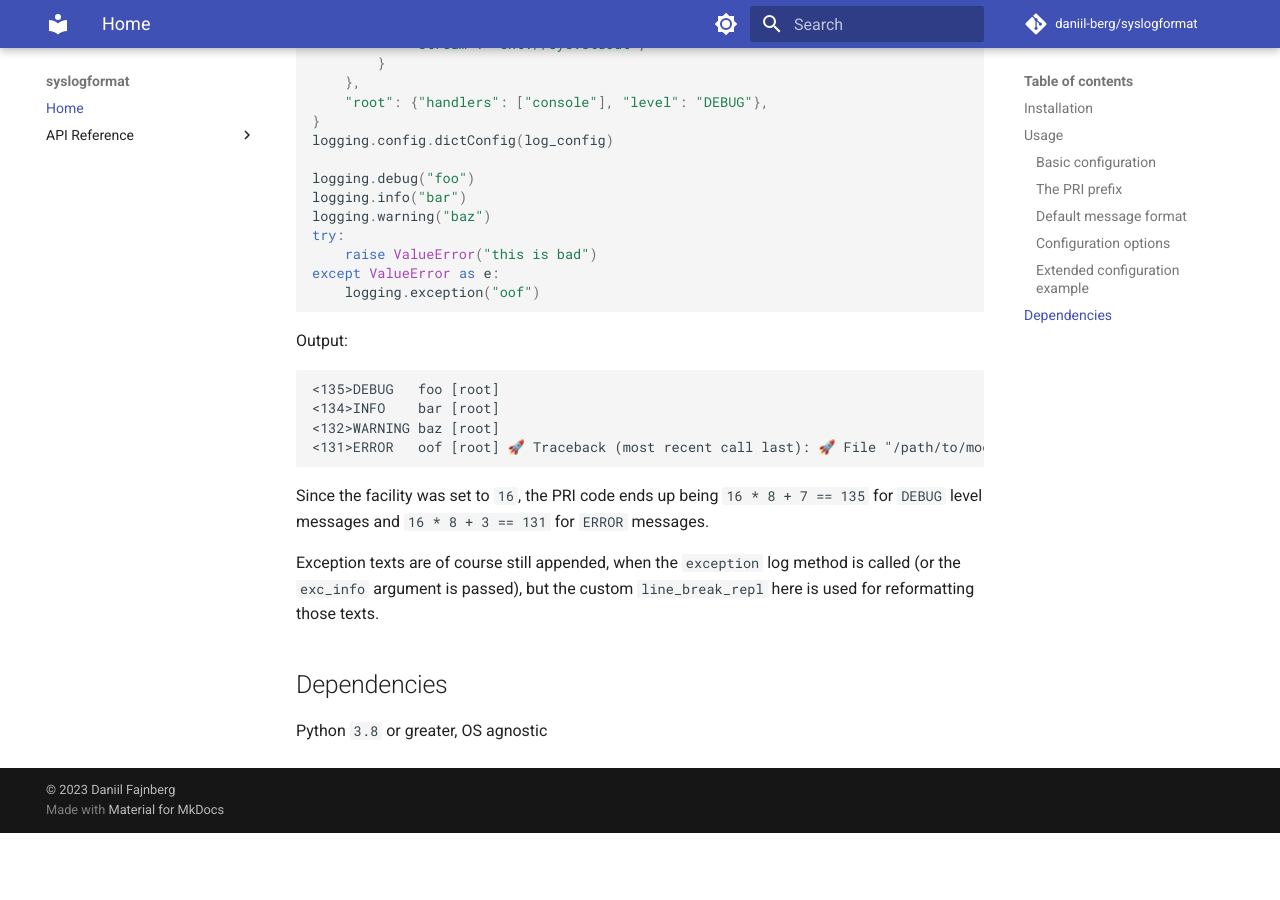
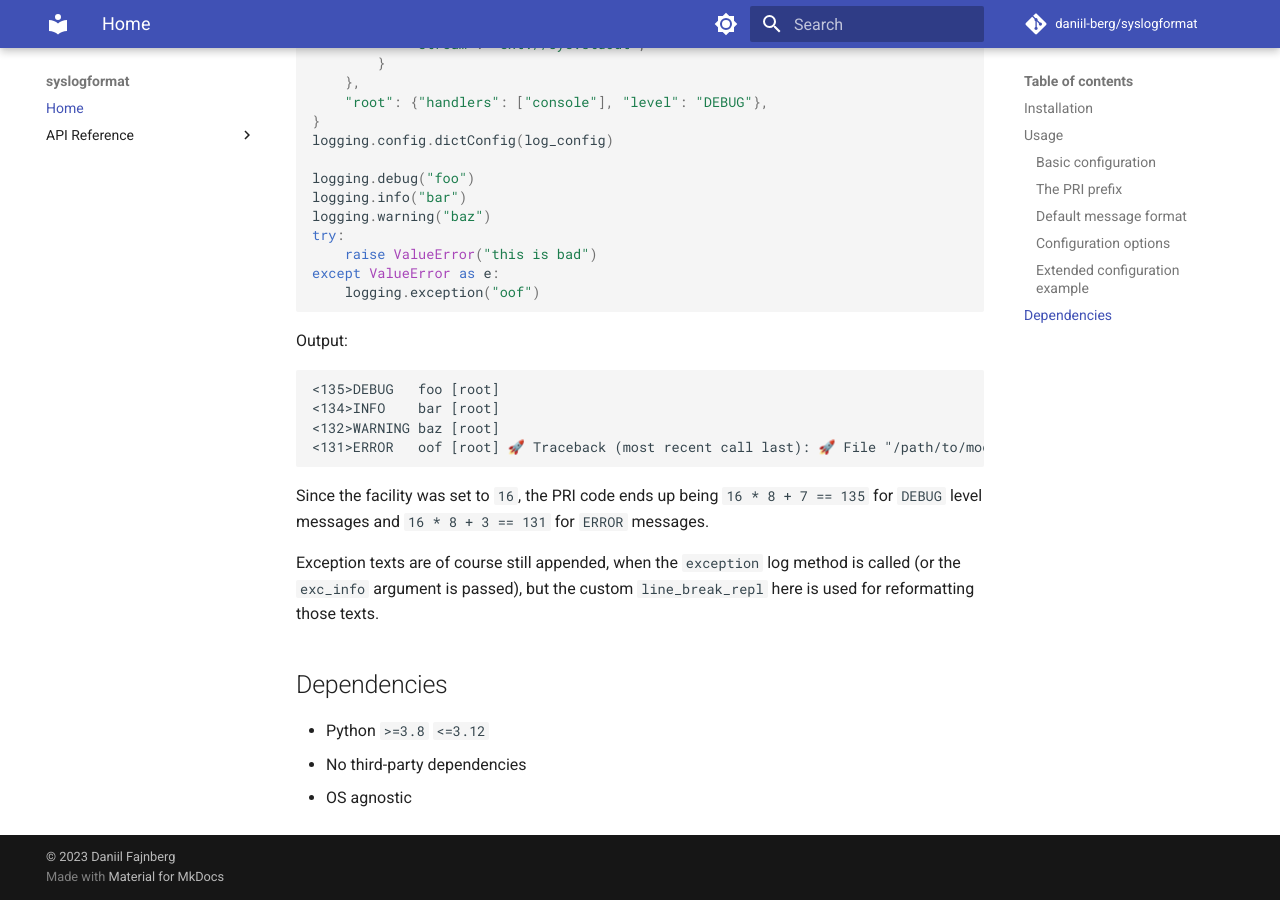
Before and after one commit to daniil-berg/syslogformat, an MkDocs documentation site: the page built from docs/index.md, in a window 1280 px wide and 900 px high, scrolled down 3014 px. Built offline with MkDocs 1.6.1 and Material for MkDocs 9.7.7, drawn with Linux system fonts in a browser that asks for light colours; comment, search, counter and statistics services are not loaded; before the commit the page ends 3847 px from its top, so only the background shows below that.

Commit message:
📝 Slightly change dependencies wording/format

```diff
--- a/docs/index.md
+++ b/docs/index.md
@@ -148,7 +148,9 @@ Exception texts are of course still appended, when the `exception` log method is
 
 ## Dependencies
 
-Python `3.8` or greater, OS agnostic
+- Python `>=3.8` `<=3.12`
+- No third-party dependencies
+- OS agnostic
 
 
 [1]:  https://docs.python.org/3/library/logging.html#formatter-objects
```
